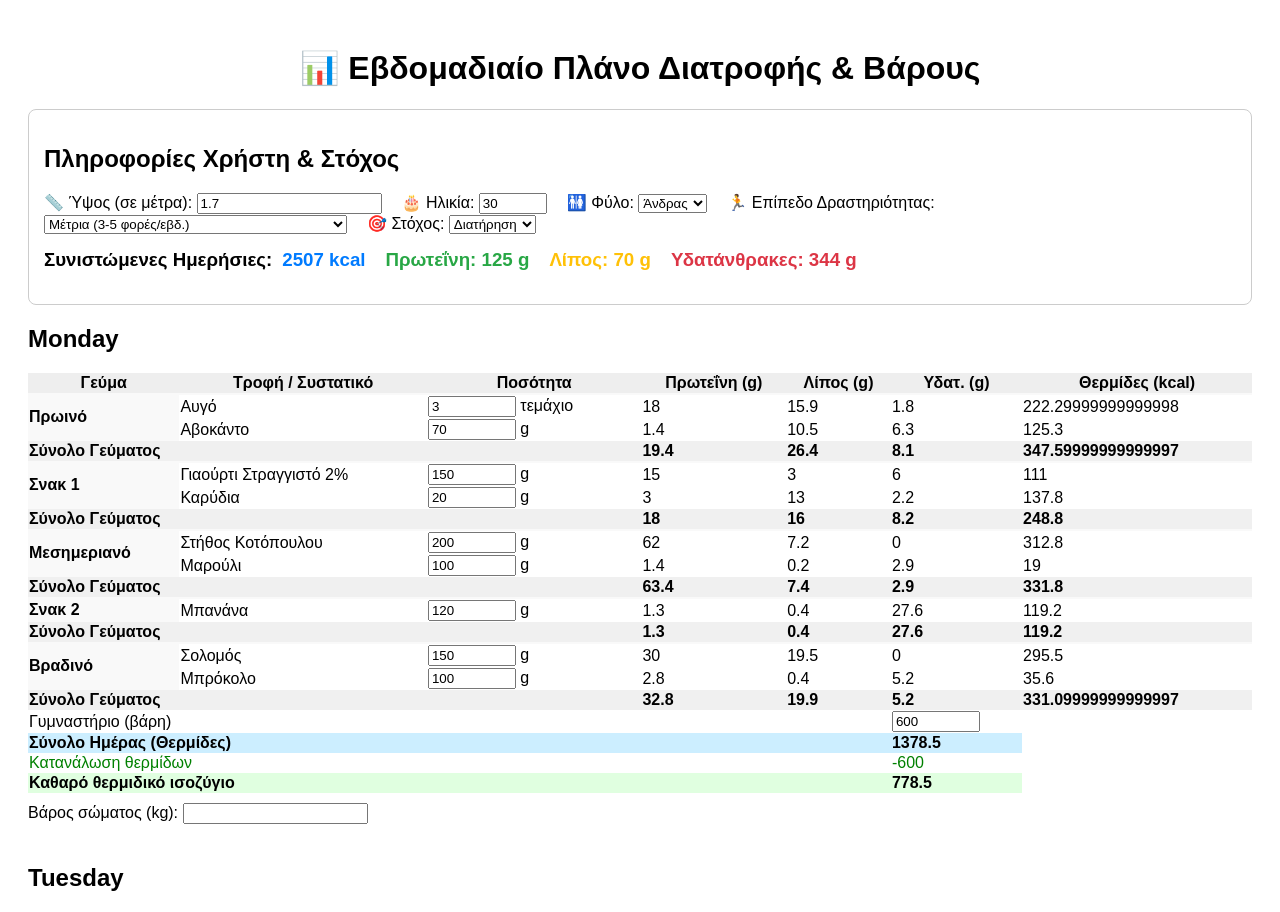
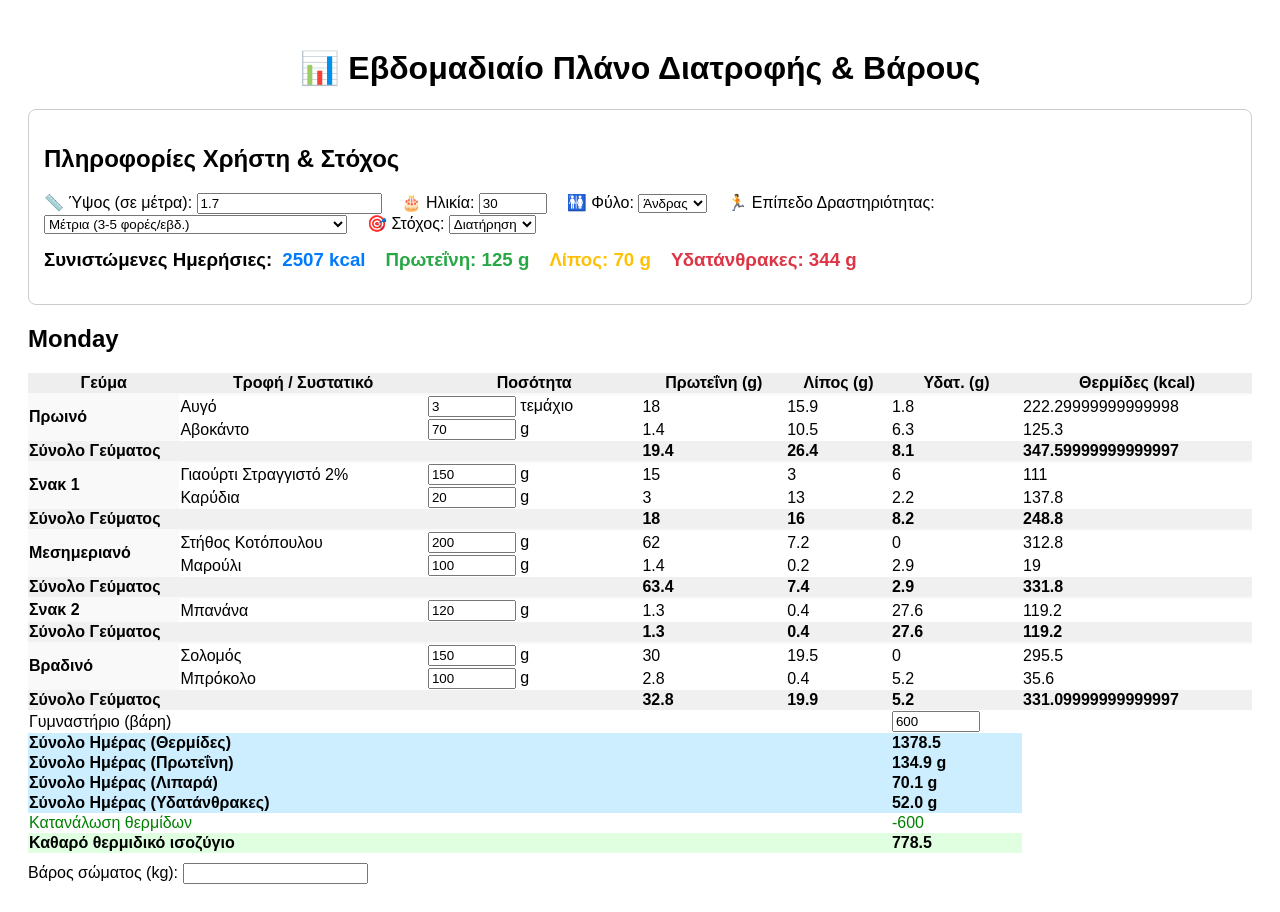
Before and after one commit to xristara/fitness-tracker-final, a React (Vite) app: page / in a window 1280 px wide. Shown: the top 912 px of the page. Built offline with nearby package versions, Linux system fonts and the light colour scheme.

Commit message:
Update App.jsx

```diff
--- a/App.jsx
+++ b/App.jsx
@@ -290,7 +290,7 @@ function calculateDailyCalories(weight, heightCm, age, gender, activityLevel, go
   return Math.round(finalCalories);
 }
 
-// ΝΕΕΣ ΣΥΝΑΡΤΗΣΕΙΣ ΓΙΑ ΥΠΟΛΟΓΙΣΜΟ ΗΜΕΡΗΣΙΩΝ ΜΑΚΡΟΣΤΟΙΧΕΙΩΝ
+// ΣΥΝΑΡΤΗΣΕΙΣ ΓΙΑ ΥΠΟΛΟΓΙΣΜΟ ΗΜΕΡΗΣΙΩΝ ΜΑΚΡΟΣΤΟΙΧΕΙΩΝ
 function calculateDailyProtein(dailyCalories, goal) {
   let proteinPercentage;
   if (goal === 'cut') {
@@ -320,7 +320,9 @@ function calculateDailyCarbs(dailyCalories, dailyProtein, dailyFat) {
   const caloriesFromProtein = dailyProtein * 4;
   const caloriesFromFat = dailyFat * 9;
   const caloriesFromCarbs = dailyCalories - caloriesFromProtein - caloriesFromFat;
-  return Math.round(caloriesFromCarbs / 4); // 4 kcal ανά γραμμάριο υδατανθράκων
+  // Προσοχή: Εάν οι θερμίδες υδατανθράκων βγουν αρνητικές (π.χ. λόγω πολύ υψηλής πρωτεΐνης/λίπους σε cut),
+  // τις θέτουμε στο 0.
+  return Math.round(Math.max(0, caloriesFromCarbs / 4)); // 4 kcal ανά γραμμάριο υδατανθράκων
 }
 
 
@@ -350,7 +352,15 @@ export default function App() {
     // Merge generated history with stored history to handle new years/months
     const generated = generateYearHistory();
     const storedHistory = getInitialState('weightHistory', {});
-    return { ...generated, ...storedHistory };
+    // This deep merge ensures that new months/years from generateYearHistory are added
+    // without overwriting existing data from storedHistory.
+    const mergedHistory = { ...generated };
+    for (const year in storedHistory) {
+      if (storedHistory.hasOwnProperty(year)) {
+        mergedHistory[year] = { ...mergedHistory[year], ...storedHistory[year] };
+      }
+    }
+    return mergedHistory;
   });
 
   // State για τις υπολογιζόμενες ημερήσιες θερμίδες και μακροστοιχεία
@@ -475,16 +485,21 @@ export default function App() {
     const firstDayWithWeight = Object.keys(weights).find(day => weights[day]);
     if (firstDayWithWeight) {
       currentWeight = parseFloat(weights[firstDayWithWeight]);
-    } else if (Object.keys(history).length > 0) { // If no current weights, try history
-      const lastYear = Object.keys(history).sort().pop();
-      if (lastYear) {
-        const lastMonth = Object.keys(history[lastYear]).sort((a,b) => months.indexOf(a) - months.indexOf(b)).pop();
-        if (lastMonth && history[lastYear][lastMonth].weight) {
-          currentWeight = parseFloat(history[lastYear][lastMonth].weight);
+    } else { // If no current weights, try history
+      const sortedYears = Object.keys(history).sort();
+      for (let i = sortedYears.length - 1; i >= 0; i--) {
+        const year = sortedYears[i];
+        const sortedMonths = Object.keys(history[year]).sort((a, b) => months.indexOf(a) - months.indexOf(b));
+        for (let j = sortedMonths.length - 1; j >= 0; j--) {
+          const month = sortedMonths[j];
+          if (history[year][month].weight) {
+            currentWeight = parseFloat(history[year][month].weight);
+            break;
+          }
         }
+        if (currentWeight !== 70) break; // If a weight is found, exit outer loop
       }
     }
-
 
     const calculatedCalories = calculateDailyCalories(
       currentWeight,
@@ -682,6 +697,19 @@ export default function App() {
                   <td colSpan="5">Σύνολο Ημέρας (Θερμίδες)</td>
                   <td>{totalKcal}</td>
                 </tr>
+                {/* ΝΕΕΣ ΓΡΑΜΜΕΣ ΓΙΑ ΣΥΝΟΛΙΚΑ ΜΑΚΡΟΣΤΟΙΧΕΙΑ ΗΜΕΡΑΣ */}
+                <tr style={{ background: '#cceeff', fontWeight: 'bold' }}>
+                  <td colSpan="5">Σύνολο Ημέρας (Πρωτεΐνη)</td>
+                  <td>{totalP.toFixed(1)} g</td>
+                </tr>
+                <tr style={{ background: '#cceeff', fontWeight: 'bold' }}>
+                  <td colSpan="5">Σύνολο Ημέρας (Λιπαρά)</td>
+                  <td>{totalF.toFixed(1)} g</td>
+                </tr>
+                <tr style={{ background: '#cceeff', fontWeight: 'bold' }}>
+                  <td colSpan="5">Σύνολο Ημέρας (Υδατάνθρακες)</td>
+                  <td>{totalC.toFixed(1)} g</td>
+                </tr>
                 {burn > 0 && (
                   <>
                     <tr style={{ color: 'green' }}>
```
